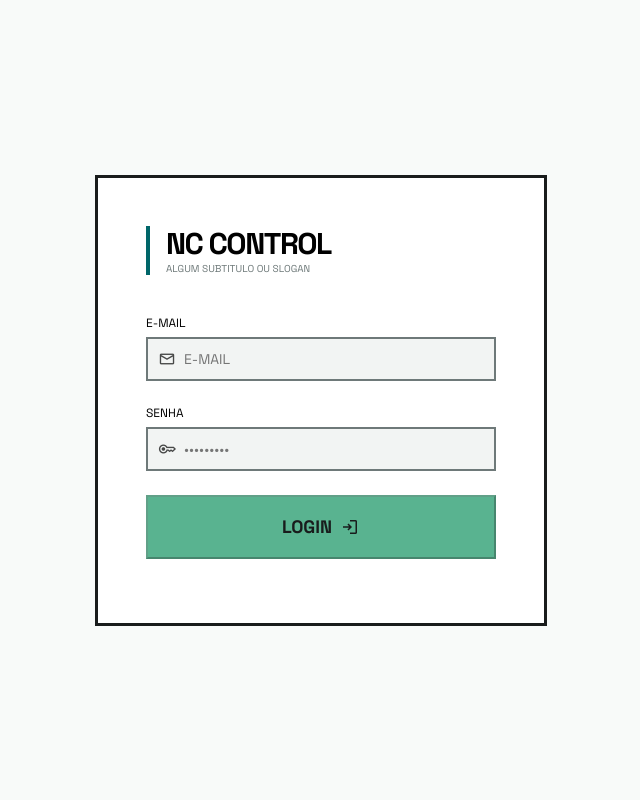
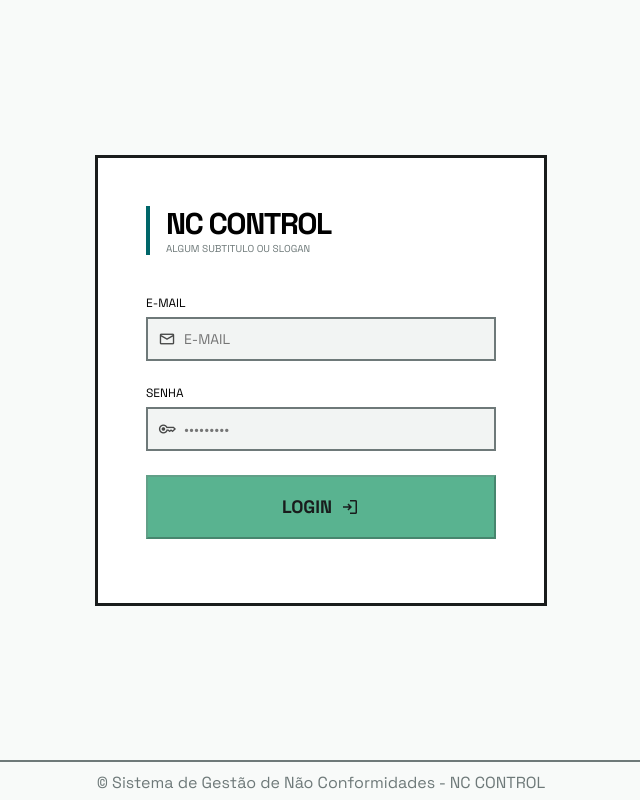
Before and after one commit to gabrielsilper/nc-control-frontend, an Angular app: page /login in a window 1280 px wide. Shown: the whole page, without its empty margins (319-959 px from the left). Built offline with nearby package versions, Linux system fonts and the light colour scheme; no server answers.

Commit message:
feat: adicao do componente footer no login

```diff
--- a/src/app/pages/login/login.css
+++ b/src/app/pages/login/login.css
@@ -2,7 +2,7 @@
     display: flex;
     justify-content: center;
     align-items: center;
-    height: 100vh;
+    height: 95vh;
 }
 
 .login-wrapper {
--- a/src/app/pages/login/login.html
+++ b/src/app/pages/login/login.html
@@ -29,3 +29,5 @@
     </form>
   </div>
 </div>
+
+<footer-component></footer-component>
--- a/src/app/pages/login/login.ts
+++ b/src/app/pages/login/login.ts
@@ -4,10 +4,11 @@ import { FormBuilder, ReactiveFormsModule, Validators } from '@angular/forms';
 import { AuthService } from '../../core/services/auth-service';
 import { Router } from '@angular/router';
 import { LoginRequest } from '../../core/models/auth.model';
+import { Footer } from "../../shared/components/footer/footer";
 
 @Component({
   selector: 'app-login',
-  imports: [CommonModule, ReactiveFormsModule],
+  imports: [CommonModule, ReactiveFormsModule, Footer],
   templateUrl: './login.html',
   styleUrl: './login.css',
 })
```
